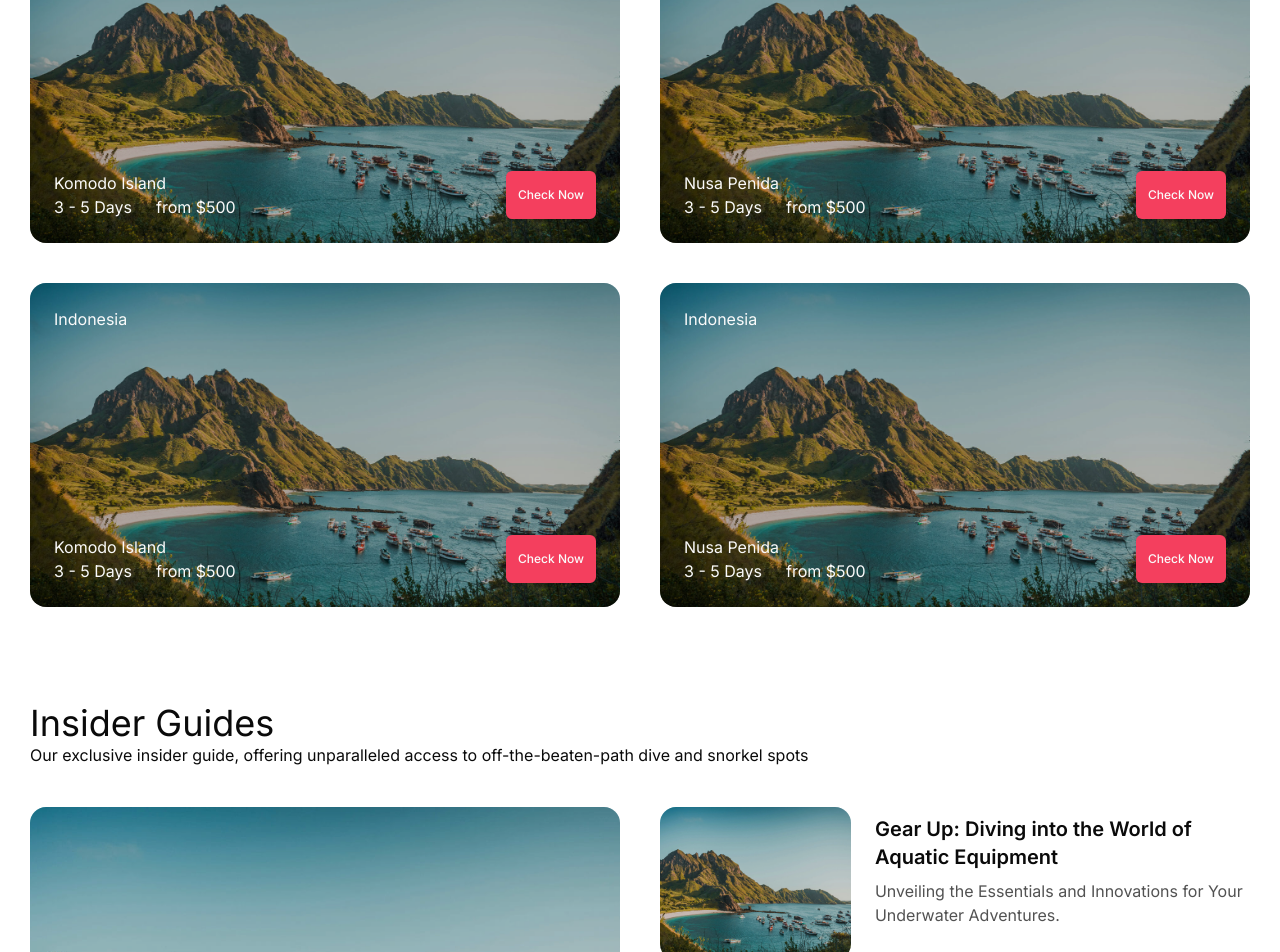
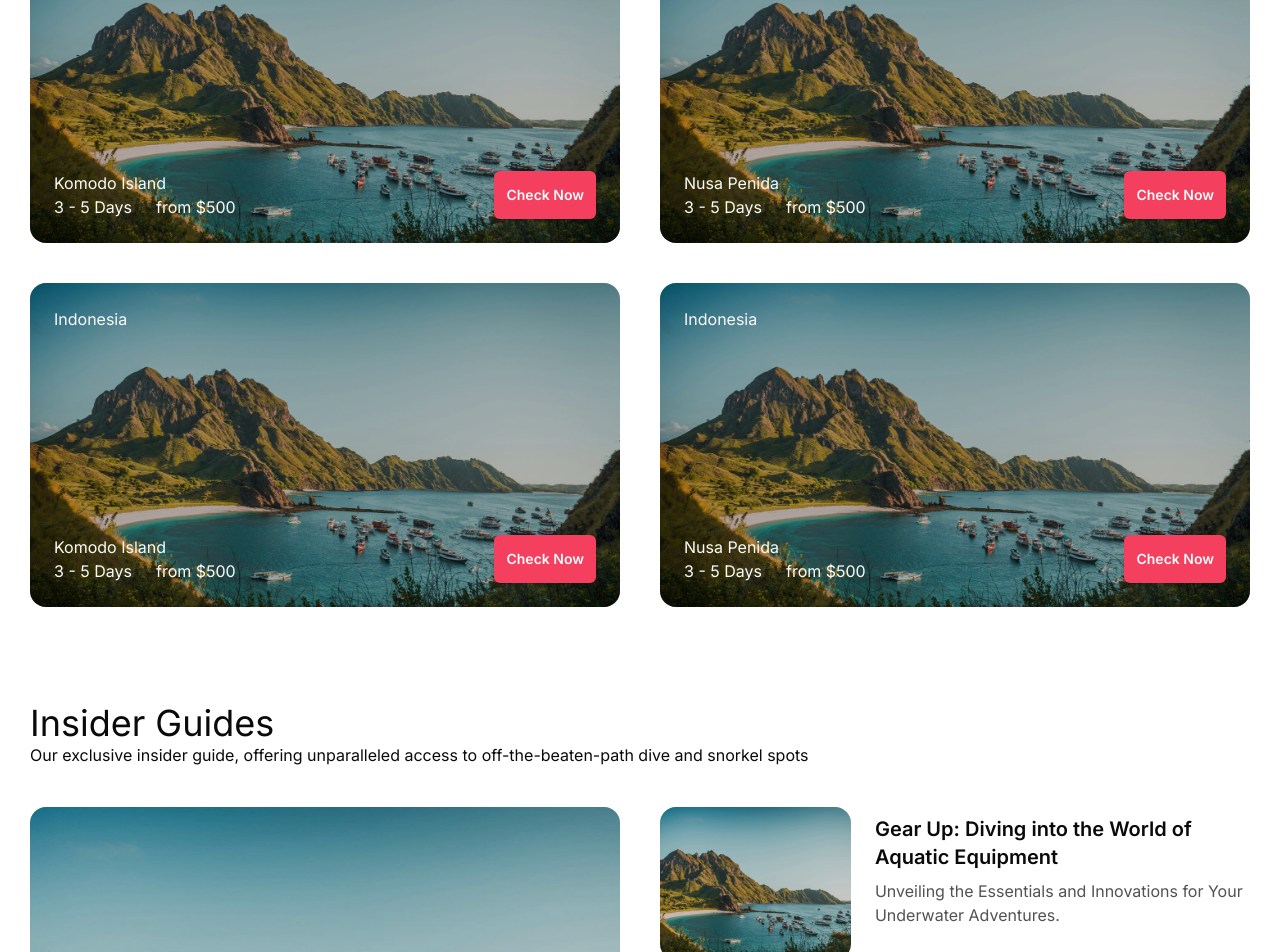
Before and after one commit to dhantosy/tripbythesea, a Next.js app: page / in a window 1280 px wide. Shown: the part 1082-2034 px from the top of the page. Built offline with nearby package versions, Linux system fonts and the light colour scheme.

Commit message:
feat: enhanced accessibility

```diff
--- a/src/components/section/Footer/index.tsx
+++ b/src/components/section/Footer/index.tsx
@@ -24,7 +24,7 @@ export default function Footer() {
           <div className='flex justify-between gap-5 items-end'>
             <div>
               <div>
-                <Link href='/' className='py-7'>
+                <Link href='/' className='py-7' aria-label='go to home'>
                   <Image
                     src={LogoMain}
                     alt='trip by the sea logo'
--- a/src/components/section/Header/index.tsx
+++ b/src/components/section/Header/index.tsx
@@ -22,7 +22,7 @@ export default function Header() {
       <Container>
         <div className='flex justify-between text-lg align-middle'>
           <div className='relative flex'>
-            <Link href='/' className='py-6'>
+            <Link href='/' className='py-6' aria-label='go to home page'>
               <Image
                 src={LogoMain}
                 alt='trip by the sea logo'
@@ -36,7 +36,7 @@ export default function Header() {
           <div className='gap-12 hidden md:flex'>
             {mainMenu.map(({ title, url}) => {
               return (
-                <Link key={title} href={url} className='py-6 flex items-center'>
+                <Link key={title} href={url} className='py-6 flex items-center' aria-label={`Go to ${title} page`}>
                   {title}
                 </Link>
               )
--- a/src/components/section/HeroBannerTop/index.tsx
+++ b/src/components/section/HeroBannerTop/index.tsx
@@ -38,10 +38,10 @@ export default function HeroBannerTop({
           <p className='text-lg md:text-xl text-neutral-300 md:max-w-xl'>{subtitle}</p>
           <div className='flex mt-9 gap-4'>
             <Button asChild size='lg'>
-              <Link href={btnUrl}>{btnText}</Link>
+              <Link href={btnUrl} aria-label={`Go to ${title} page`}>{btnText}</Link>
             </Button>
             <Button asChild size='lg' variant='ghost'>
-              <Link href={btnSecondaryUrl}>{btnSecondaryText}</Link>
+              <Link href={btnSecondaryUrl} aria-label='Go to destination page'>{btnSecondaryText}</Link>
             </Button>
           </div>
         </Container>
--- a/src/components/ui/Button/index.tsx
+++ b/src/components/ui/Button/index.tsx
@@ -22,7 +22,7 @@ const buttonVariants = cva(
       },
       size: {
         default: 'h-9 px-4 py-2',
-        sm: 'rounded-md py-2 px-2 md:py-2 md:px-3 md:text-xs',
+        sm: 'rounded-md py-2 px-2 font-semibold md:py-2 md:px-3 md:text-sm',
         lg: 'rounded-md py-2 px-7 text-lg md:px-8 md:py-3 md:text-xl',
         icon: 'h-9 w-9',
       },
--- a/src/components/ui/CardHorizontalDestination/index.tsx
+++ b/src/components/ui/CardHorizontalDestination/index.tsx
@@ -41,7 +41,7 @@ export default function CardHorizontalDestination({
               </div>
             </div>
             <Button asChild size='sm'>
-              <Link href={url}>Check Now</Link>
+              <Link href={url} aria-label={`Go to ${title} page`}>Check Now</Link>
             </Button>
           </div>
         </div>
```
